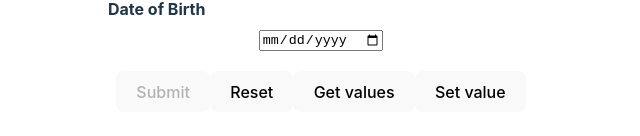
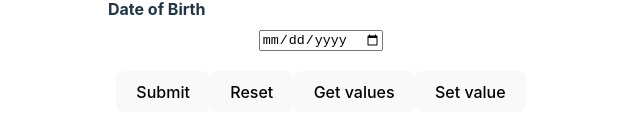
Before and after one commit to mariosknl/rhf-demo, a React (Vite) app: page / in a window 1280 px wide. Shown: the part 984-1120 px from the top of the page, without its empty margins (319-959 px from the left). Built offline with nearby package versions, Linux system fonts and the light colour scheme; no server answers.

Commit message:
async validation

```diff
--- a/src/components/YouTubeForm.tsx
+++ b/src/components/YouTubeForm.tsx
@@ -65,8 +65,6 @@
 		isSubmitSuccessful,
 		submitCount,
 	} = formState;
-
-	console.log({ isSubmitting, isSubmitted, isSubmitSuccessful, submitCount });
 
 	const { fields, append, remove } = useFieldArray({
 		name: "phNumbers",
@@ -151,6 +149,13 @@
 										!fieldValue.endsWith("baddomain.com") ||
 										"This domain is not supported"
 									);
+								},
+								emailAvailable: async (fieldValue) => {
+									const response = await fetch(
+										`https://jsonplaceholder.typicode.com/users?email=${fieldValue}`
+									);
+									const data = await response.json();
+									return data.lenght === 0 || "Email already exists";
 								},
 							},
 						})}
@@ -285,7 +290,7 @@
 					<p className="error">{errors.dob?.message}</p>
 				</div>
 
-				<button disabled={!isDirty || !isValid || isSubmitting}>Submit</button>
+				<button disabled={!isDirty || isSubmitting}>Submit</button>
 				<button type="button" onClick={() => reset()}>
 					Reset
 				</button>
```
